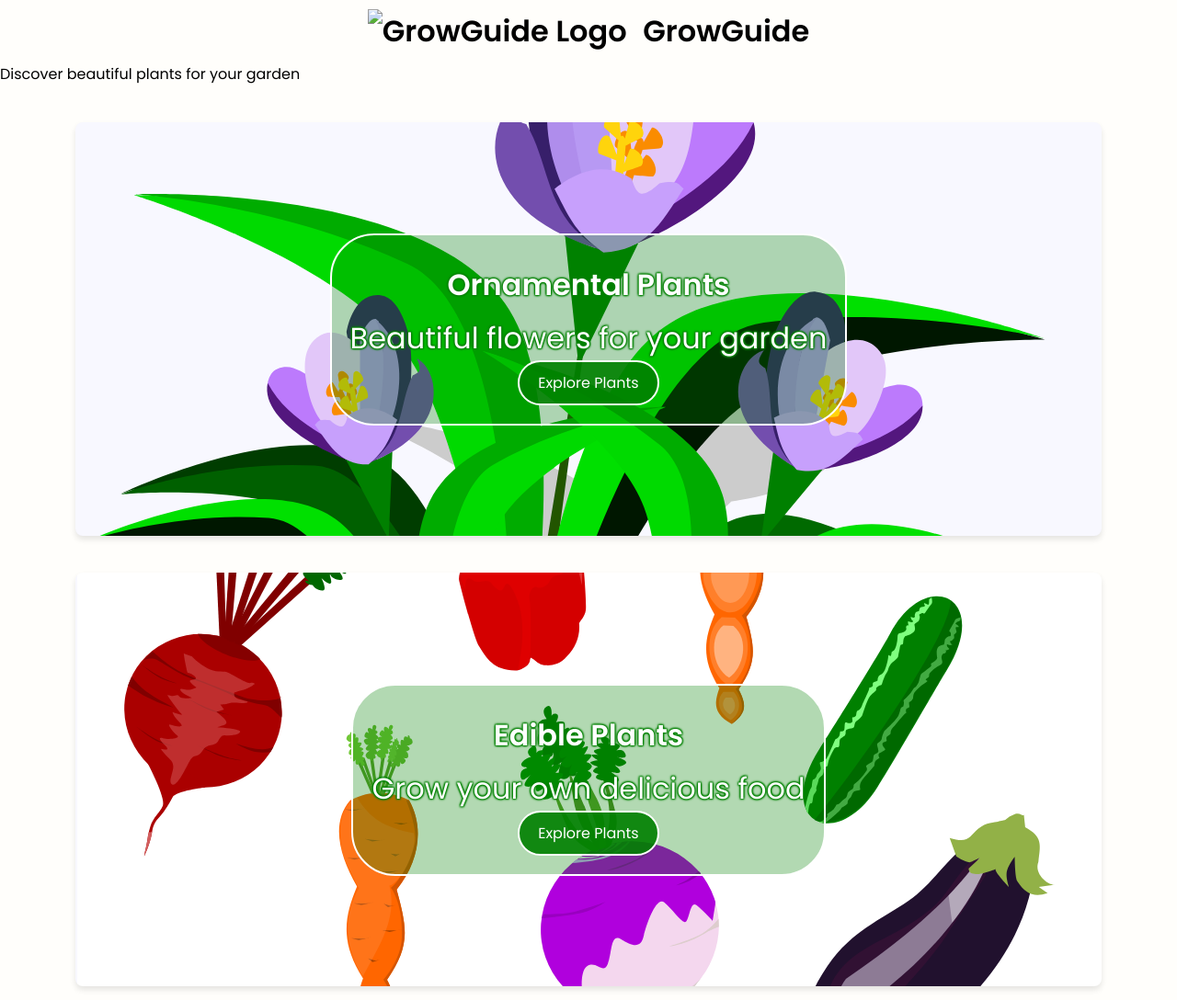
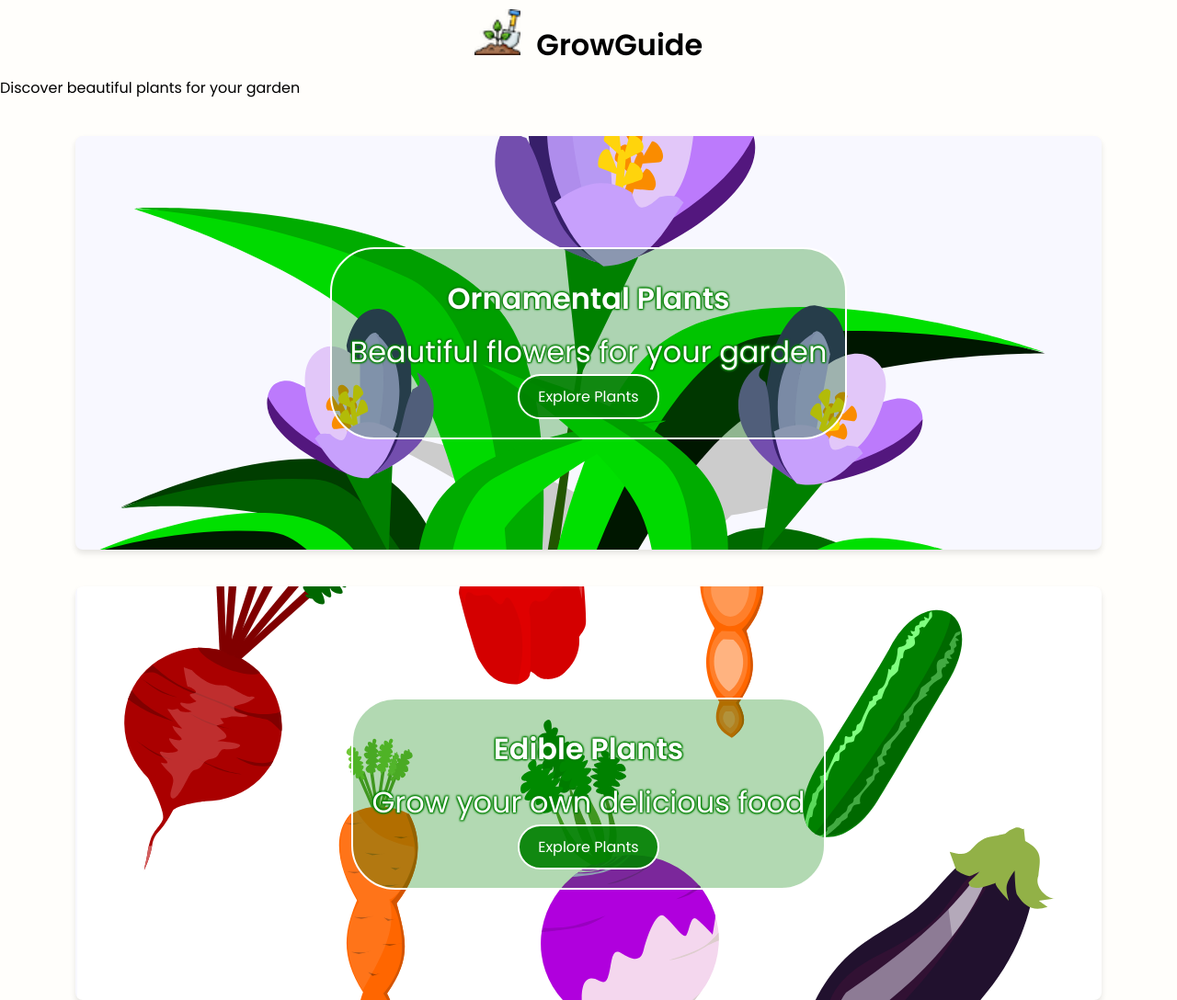
Before and after one commit to TexGalinFrance/GrowGuide1, a plain HTML site: page my-experience/index.html in a window 1280 px wide. Shown: the top 1088 px of the page at 92% size. Drawn offline with Linux system fonts and the light colour scheme.

Commit message:
Update index.html

```diff
--- a/my-experience/index.html
+++ b/my-experience/index.html
@@ -17,7 +17,7 @@
 <body>
     <!-- Directly include the header in the HTML -->
     <header>
-        <h1><img src="images/gardening.png" alt="GrowGuide Logo" class="logo"> GrowGuide</h1>
+        <h1><img src="../images/gardening.png" alt="GrowGuide Logo" class="logo"> GrowGuide</h1>
         <p>Discover beautiful plants for your garden</p>
     </header>
 
```
